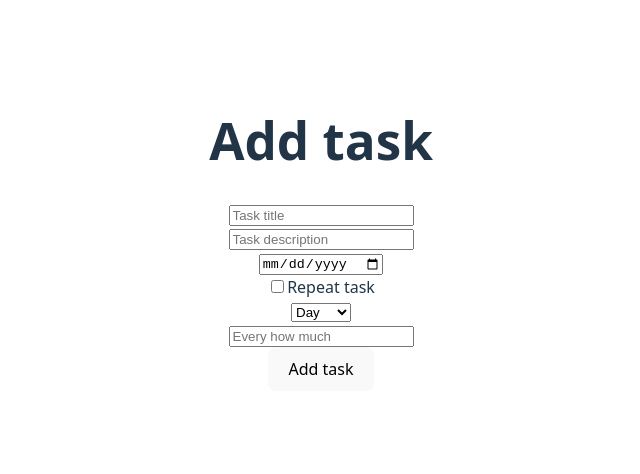
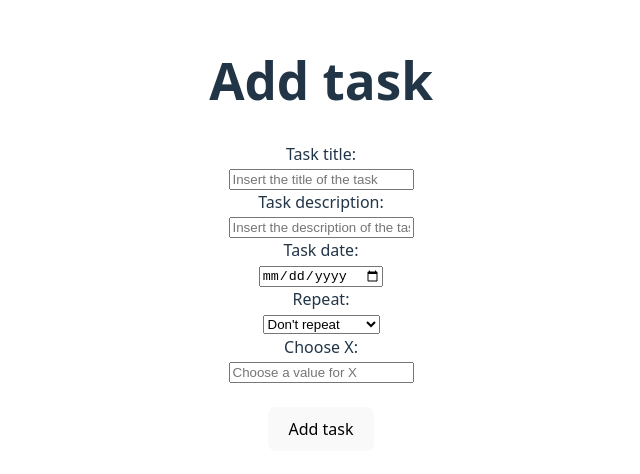
Before and after one commit to ThomasCetto/DayToday, a React app in the folder frontend/: page / in a window 1280 px wide. Shown: the part 166-640 px from the top of the page, without its empty margins (319-959 px from the left). Built offline with nearby package versions, Linux system fonts and the light colour scheme; the HTML template or start-up script is replaced by a standard one.

Commit message:
Changed how to handle non-repetitive tasks

```diff
--- a/frontend/src/App.jsx
+++ b/frontend/src/App.jsx
@@ -19,32 +19,27 @@ function App() {
     console.log("Response body:", data);
   };
 
-
-
-
   return (
     <>
       <h1>Add task</h1>
       <form method='POST' onSubmit={handleSubmit}>
-        <input name='title' placeholder='Task title'/><br/>
-        <input name='description' placeholder='Task description'/><br/>
-        <input name='date' placeholder='date' type='date'/><br/>
-        <label>
-          <input type='checkbox' value="Yes" />
-          Repeat task
-        </label><br/>
-
+        <label for='title'> Task title:</label><br/>
+        <input name='title' placeholder='Insert the title of the task'/><br/>
+        <label for='description'> Task description:</label><br/>
+        <input name='description' placeholder='Insert the description of the task'/><br/>
+        <label for='date'> Task date:</label><br/>
+        <input name='date' type='date'/><br/>
+        <label for='gapType'> Repeat:</label><br/>
         <select name='gapType'>
-          <option value='day' selected>Day</option>
-          <option value='week'>Week</option>
-          <option value='month'>Month</option>
-          <option value='year'>Year</option>
+          <option value='none'>Don't repeat</option>
+          <option value='day'>Every X days</option>
+          <option value='week'>Every X weeks</option>
+          <option value='month'>Every X months</option>
+          <option value='year'>Every X years</option>
         </select><br/>
-        <input name='gapAmount' placeholder='Every how much'/><br/>
+        <label for='gapAmount'>Choose X:</label><br/>
+        <input name='gapAmount' placeholder='Choose a value for X'/><br/><br/>
         <button type='submit'>Add task</button>
-
-
-        {/* <input type='submit'>Add task</input> */}
       </form>
   </>
   )
```
Also changed, not shown: 2 other files (tests, documents, lock files or other folders).
